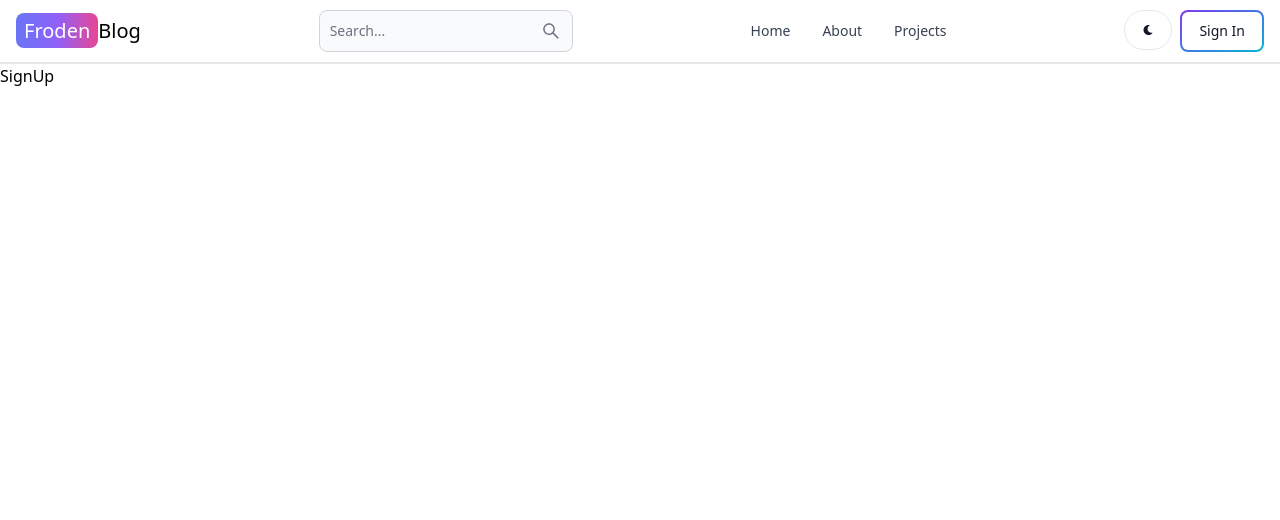
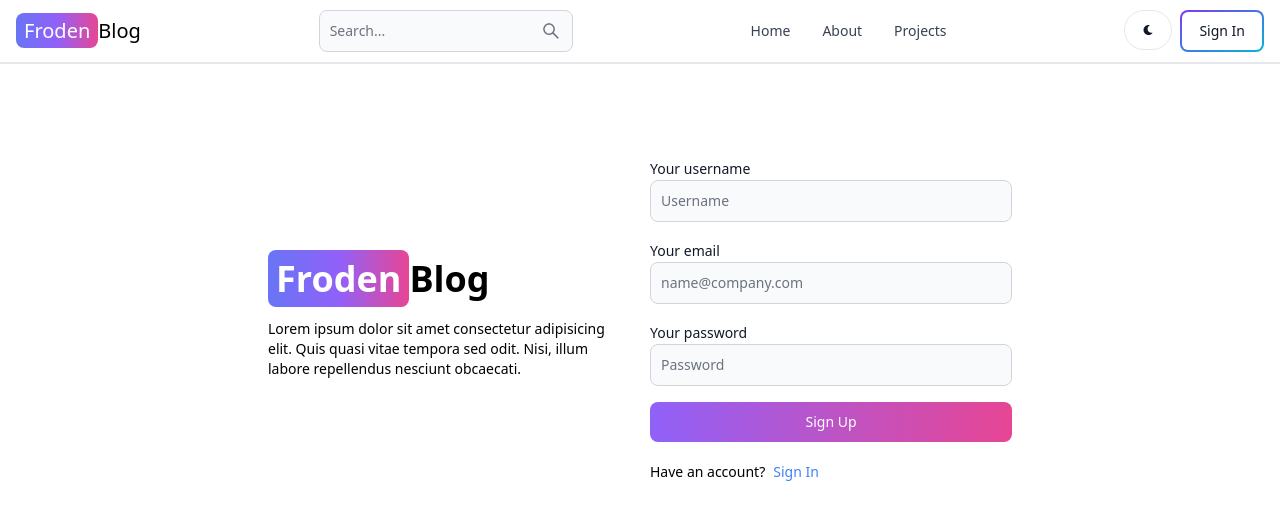
Before and after one commit to Dispenser254/MERN-Blog, a React (Vite) app in the folder client/: page /sign-up in a window 1280 px wide. Shown: the top 520 px of the page. Built offline with nearby package versions, Linux system fonts and the light colour scheme.

Commit message:
Create signup UI

```diff
--- a/client/src/pages/SignUp.jsx
+++ b/client/src/pages/SignUp.jsx
@@ -1,9 +1,57 @@
 // import React from 'react'
+import { Button, Label, TextInput } from "flowbite-react";
+import { Link } from "react-router-dom";
 
-function SignUp() {
+export function SignUp() {
   return (
-    <div>SignUp</div>
-  )
+    <div className="min-h-screen mt-20">
+      <div className="flex p-3 max-w-3xl mx-auto flex-col md:flex-row md:items-center gap-5">
+        {/* Left side */}
+        <div className="flex-1">
+          <Link to="/" className="font-bold dark:text-white text-4xl">
+            <span className="px-2 py-1 bg-gradient-to-r from-indigo-500 via-purple-500 to-pink-500 rounded-lg text-white">
+              Froden
+            </span>
+            Blog
+          </Link>
+          <p className="text-sm mt-5">
+            Lorem ipsum dolor sit amet consectetur adipisicing elit. Quis quasi
+            vitae tempora sed odit. Nisi, illum labore repellendus nesciunt
+            obcaecati.
+          </p>
+        </div>
+
+        {/* Right side */}
+        <div className="flex-1">
+          <form className="flex flex-col gap-4">
+            <div>
+              <Label value="Your username" />
+              <TextInput type="text" placeholder="Username" id="username" />
+            </div>
+            <div>
+              <Label value="Your email" />
+              <TextInput type="text" placeholder="name@company.com" id="email" />
+            </div>
+            <div>
+              <Label value="Your password" />
+              <TextInput type="password" placeholder="Password" id="password" />
+            </div>
+
+            <Button gradientDuoTone="purpleToPink" type="submit">
+              Sign Up
+            </Button>
+          </form>
+
+          <div className="flex gap-2 text-sm mt-5">
+            <span>Have an account?</span>
+            <Link to='/sign-in' className="text-blue-500">
+              Sign In
+            </Link>
+          </div>
+        </div>
+      </div>
+    </div>
+  );
 }
 
-export default SignUp
+export default SignUp;
```
